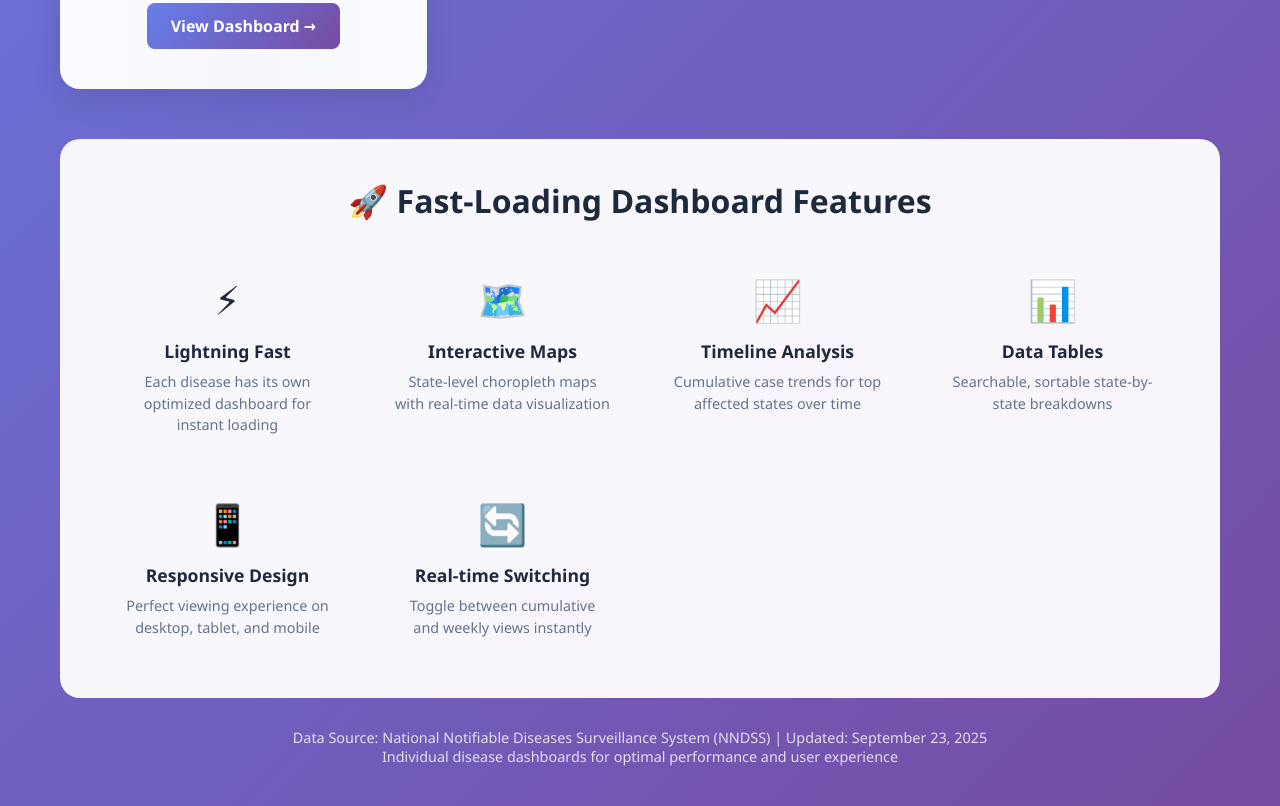
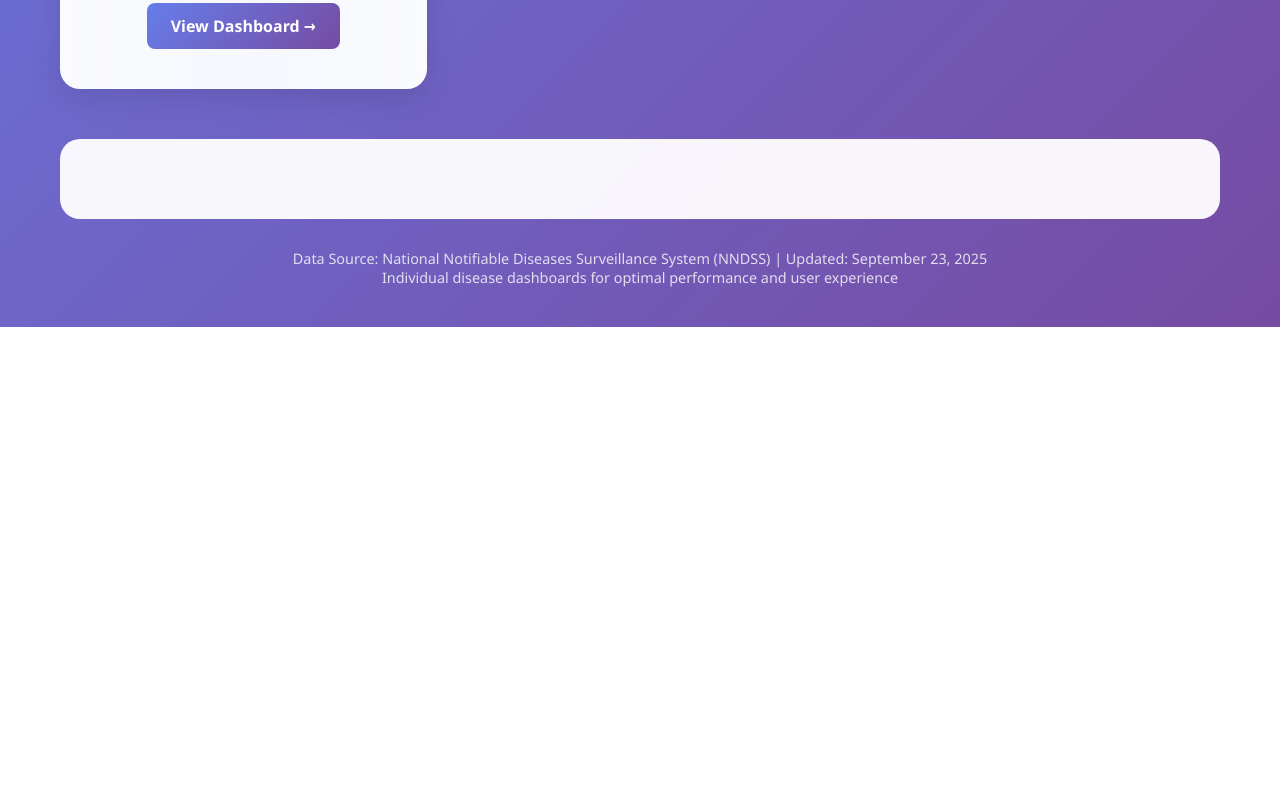
Before and after one commit to FarzinAhmadi/disease-surveillance-hub, a plain HTML site: page index.html in a window 1280 px wide. Shown: the part 897-1703 px from the top of the page. After the commit the page ends 1224 px from the top, so only its background shows below. Drawn offline with Linux system fonts and the light colour scheme.

Commit message:
Update index.html

```diff
--- a/index.html
+++ b/index.html
@@ -232,39 +232,6 @@
         </div>
 
         <div class="info-section">
-            <h2>🚀 Fast-Loading Dashboard Features</h2>
-            <div class="features-grid">
-                <div class="feature">
-                    <div class="feature-icon">⚡</div>
-                    <h3>Lightning Fast</h3>
-                    <p>Each disease has its own optimized dashboard for instant loading</p>
-                </div>
-                <div class="feature">
-                    <div class="feature-icon">🗺️</div>
-                    <h3>Interactive Maps</h3>
-                    <p>State-level choropleth maps with real-time data visualization</p>
-                </div>
-                <div class="feature">
-                    <div class="feature-icon">📈</div>
-                    <h3>Timeline Analysis</h3>
-                    <p>Cumulative case trends for top affected states over time</p>
-                </div>
-                <div class="feature">
-                    <div class="feature-icon">📊</div>
-                    <h3>Data Tables</h3>
-                    <p>Searchable, sortable state-by-state breakdowns</p>
-                </div>
-                <div class="feature">
-                    <div class="feature-icon">📱</div>
-                    <h3>Responsive Design</h3>
-                    <p>Perfect viewing experience on desktop, tablet, and mobile</p>
-                </div>
-                <div class="feature">
-                    <div class="feature-icon">🔄</div>
-                    <h3>Real-time Switching</h3>
-                    <p>Toggle between cumulative and weekly views instantly</p>
-                </div>
-            </div>
         </div>
 
         <div class="footer">
```
